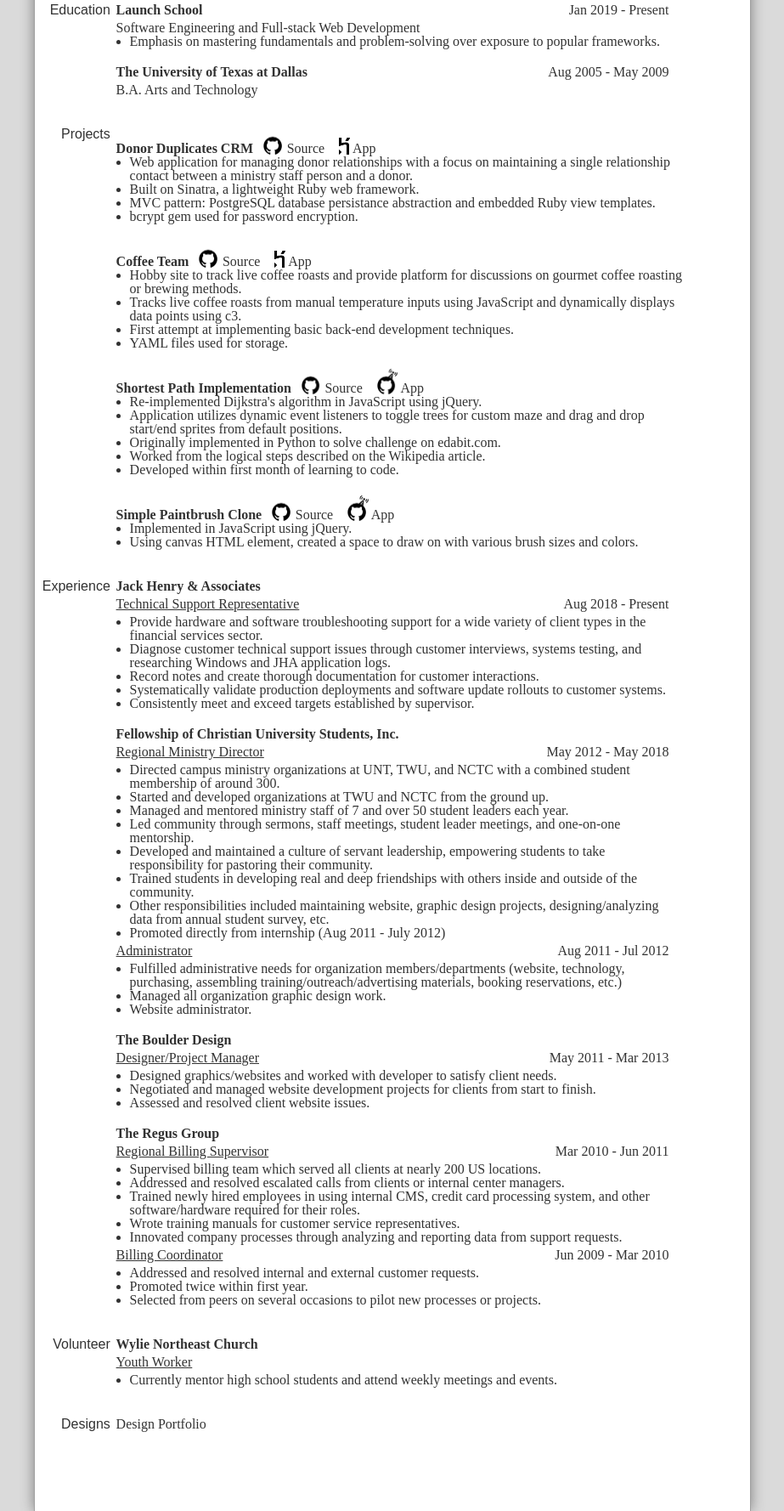
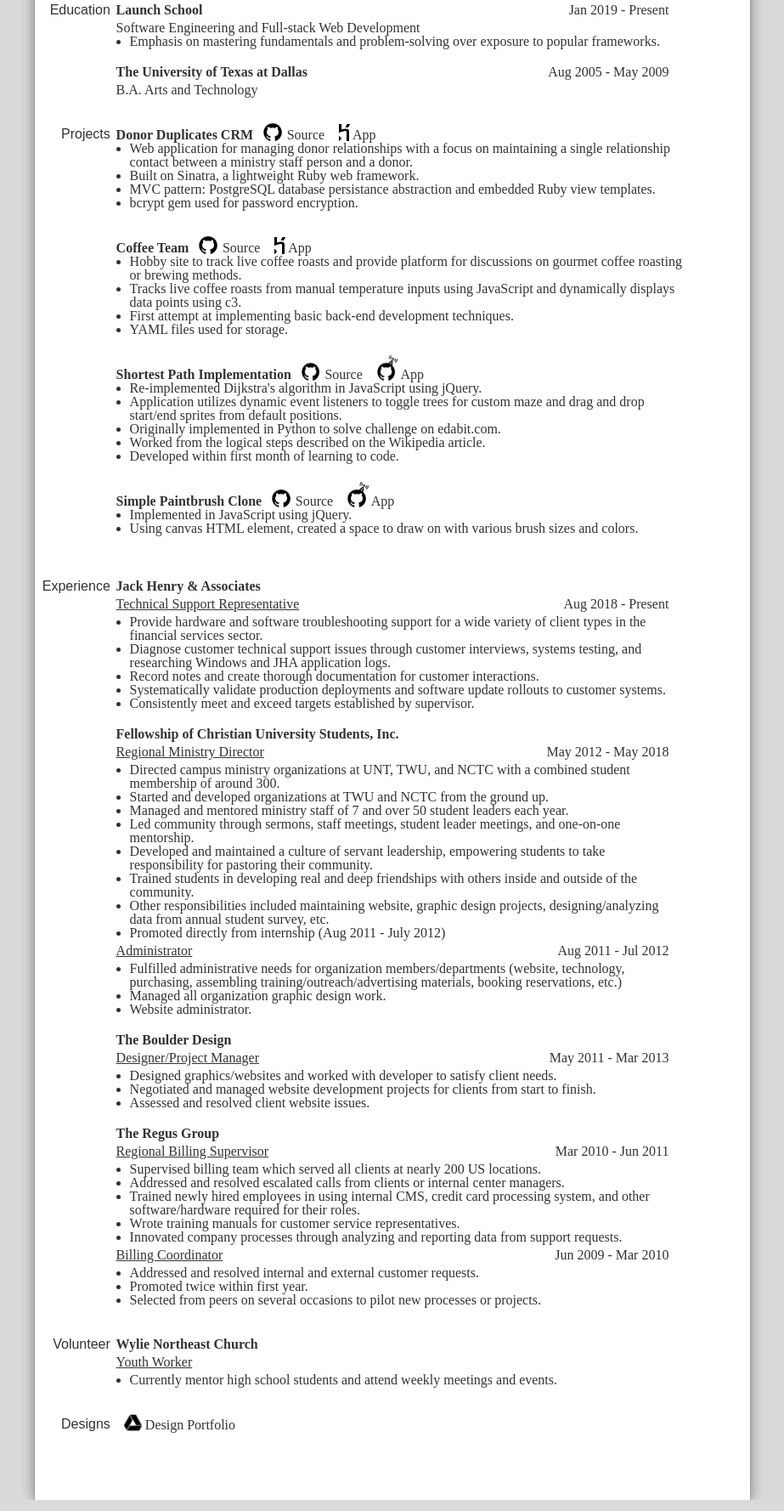
Before and after one commit to matthew-r-clark/resume, a plain HTML site: page index.html in a window 1280 px wide. Shown: the part 358-2136 px from the top of the page at 85% size, without its empty margins (178-1101 px from the left). Drawn offline with Linux system fonts and the light colour scheme.

Commit message:
reformat content to fix placement issues

```diff
--- a/index.html
+++ b/index.html
@@ -276,12 +276,8 @@
   <dl id="designs">
     <dt>Designs</dt>
     <dd>
-      <div class="container">
-        <div class="row">
-          <a href="https://drive.google.com/drive/folders/1mTdg2gSt07BsI-Gh3VVNMAJ6oQ0LBArK?usp=sharing">Design Portfolio</a>
-        </div>
-        <ul>
-        </ul>
+      <div class="row-left">
+        <a href="https://drive.google.com/drive/folders/1mTdg2gSt07BsI-Gh3VVNMAJ6oQ0LBArK?usp=sharing"><img id="drive-icon" alt="drive" src="./images/drive-icon.png" />Design Portfolio</a>
       </div>
     </dd>
   </dl>
--- a/style.css
+++ b/style.css
@@ -85,7 +85,6 @@
 .row-left {
   display:flex;
   justify-content: left;
-
 }
 
 .row-left a {
@@ -106,7 +105,7 @@
   text-align: left;
 }
 
-#github-icon, #heroku-icon {
+#github-icon, #heroku-icon, #drive-icon {
   position: relative;
   top: 2px;
   padding: 0 3px;
@@ -115,6 +114,20 @@
 
 #heroku-icon {
   height: 20px;
+}
+
+#drive-icon {
+  height: 20px;
+}
+
+#projects dd {
+  position: relative;
+  top: -42px;
+}
+
+#designs dd {
+  position: relative;
+  top: -32px;
 }
 
 @media screen and (max-width: 850px) {
@@ -165,7 +178,10 @@
     right: 650px;
   }
 
-  .container {
-    page-break-inside: avoid;
+  #experience {
+    position: relative;
+    top: 15px;
   }
+
+
 }
```
Also changed, not shown: images/drive-icon.png (added).
